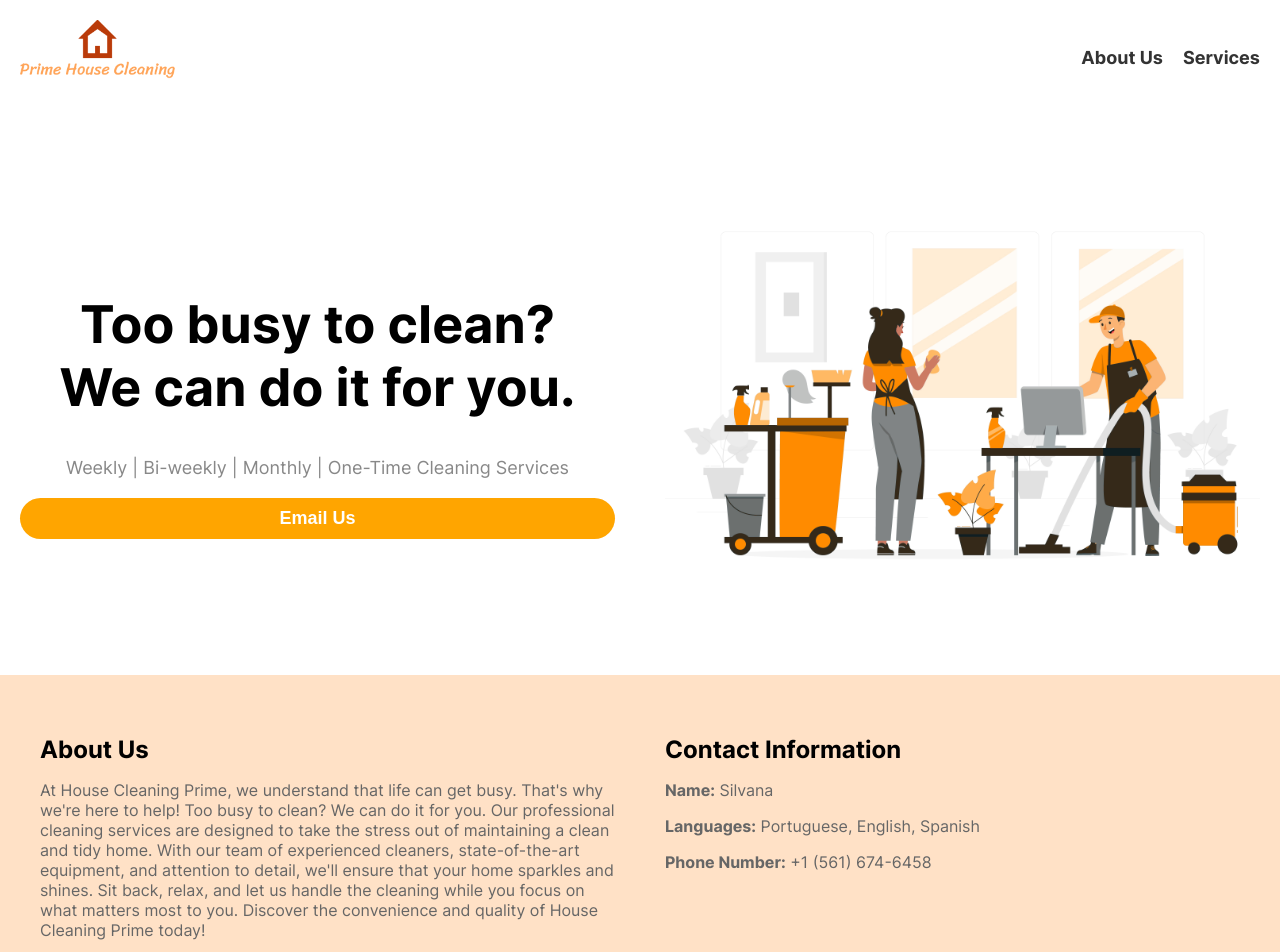
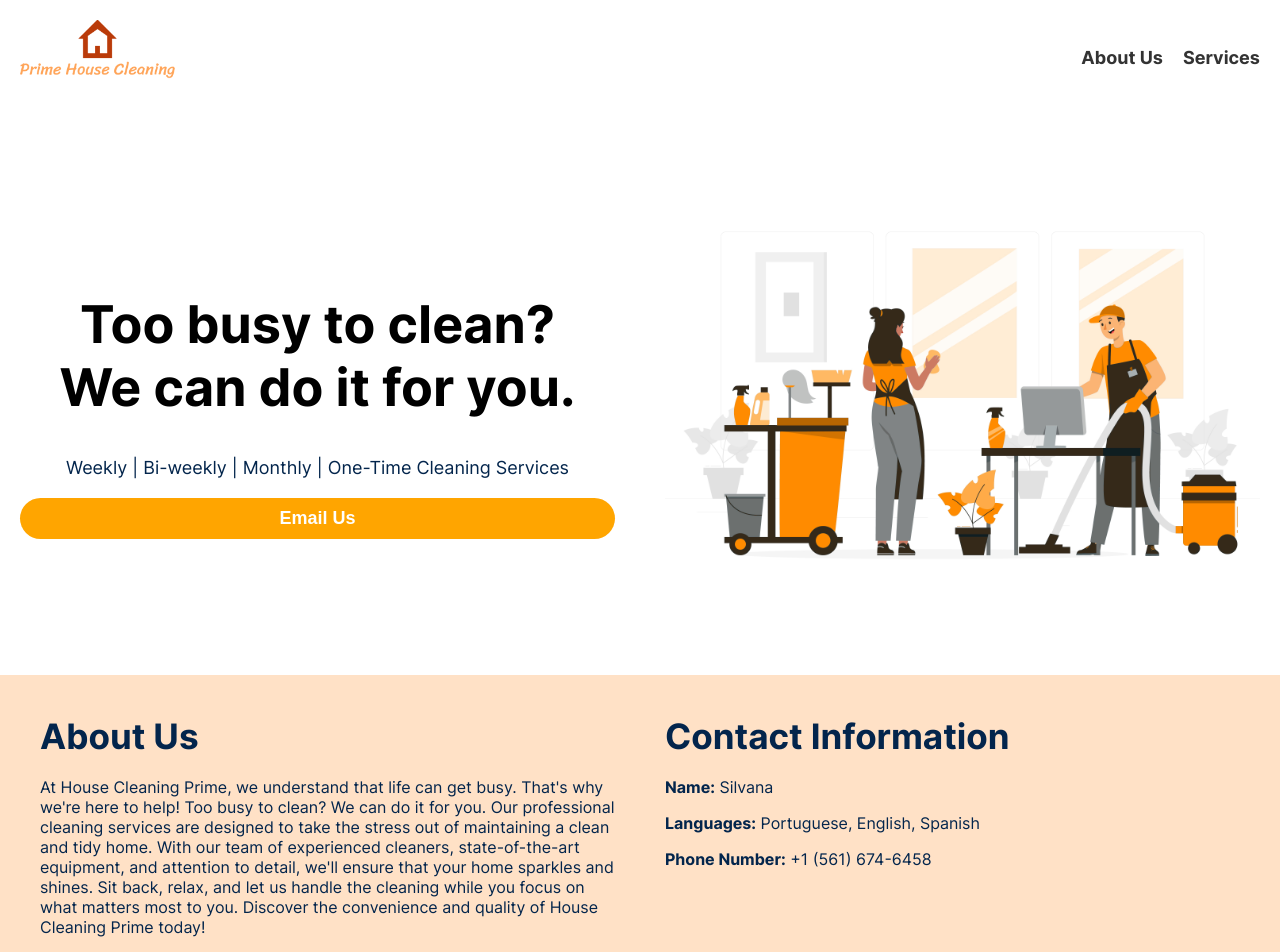
Before and after one commit to barros-m/prime-house-cleaning, a React (Create React App) app: page / in a window 1280 px wide. Shown: the top 952 px of the page. Built offline with nearby package versions, Linux system fonts and the light colour scheme; the HTML template or start-up script is replaced by a standard one.

Commit message:
Improved about me

```diff
--- a/src/components/AboutMe/AboutMe.css
+++ b/src/components/AboutMe/AboutMe.css
@@ -1,16 +1,14 @@
 .about-me {
-
   background-color: #ffe1c6;
   padding: 40px;
-
-
 }
 
 .section-content {
   display: flex;
   justify-content: space-between;
+  margin-right: auto;
+  margin-left: auto;
   max-width: 1440px;
-  margin: 0 auto;
 }
 
 .about-content {
@@ -22,12 +20,15 @@
   flex: 1;
 }
 
-h2 {
-  font-size: 24px;
+.block-title {
+  font-size: 35px;
   font-weight: bold;
+  color: #03254C;
   margin-bottom: 20px;
 }
 
+
 p {
   margin-bottom: 10px;
+  color: #03254C !important;
 }
--- a/src/components/AboutMe/AboutMe.js
+++ b/src/components/AboutMe/AboutMe.js
@@ -6,7 +6,7 @@ const AboutMe = () => {
         <section className="about-me">
             <div class="section-content">
                 <div className="about-content">
-                    <h2>About Us</h2>
+                    <div className='block-title'>About Us</div>
                     <p>
                     At House Cleaning Prime, we understand that life can get busy. That's why we're here to help! Too busy to clean? We can do it for you.
                     Our professional cleaning services are designed to take the stress out of maintaining a clean and tidy home. With our team of experienced
@@ -15,10 +15,10 @@ const AboutMe = () => {
                     </p>
                 </div>
                 <div className="contact-info">
-                <h2>Contact Information</h2>
-                <p><strong>Name:</strong> Silvana</p>
-                <p><strong>Languages:</strong> Portuguese, English, Spanish</p>
-                <p><strong>Phone Number:</strong> +1 (561) 674-6458</p>
+                    <div className='block-title'>Contact Information</div>
+                    <p><strong>Name:</strong> Silvana</p>
+                    <p><strong>Languages:</strong> Portuguese, English, Spanish</p>
+                    <p><strong>Phone Number:</strong> +1 (561) 674-6458</p>
                 </div>
             </div>
         </section>
```
